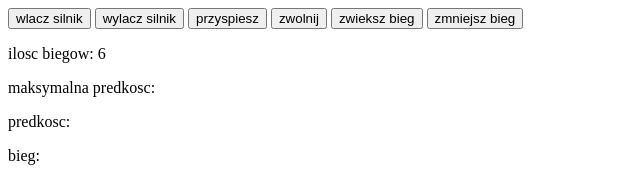
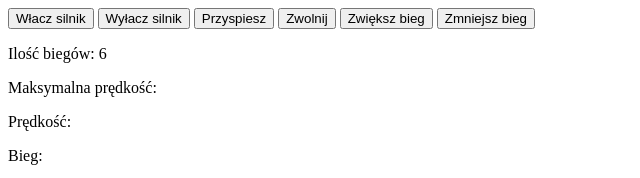
Before and after one commit to Bujnygrzywes/auto, a plain HTML site: page index.html in a window 1280 px wide. Shown: the top 178 px of the page, without its empty margins (0-640 px from the left). Drawn offline with Linux system fonts and the light colour scheme.

Commit message:
FIX: typos

```diff
--- a/index.html
+++ b/index.html
@@ -7,17 +7,17 @@
     <title>Document</title>
   </head>
   <body>
-    <button class="engineOn">wlacz silnik</button>
-    <button class="engineOf">wylacz silnik</button>
-    <button class="accelerate">przyspiesz</button>
-    <button class="slowDown">zwolnij</button>
-    <button class="gearUp">zwieksz bieg</button>
-    <button class="gearDown">zmniejsz bieg</button>
+    <button class="engineOn">Włacz silnik</button>
+    <button class="engineOf">Wyłacz silnik</button>
+    <button class="accelerate">Przyspiesz</button>
+    <button class="slowDown">Zwolnij</button>
+    <button class="gearUp">Zwiększ bieg</button>
+    <button class="gearDown">Zmniejsz bieg</button>
 
-    <p class="maxGears">ilosc biegow: 6</p>
-    <p class="maxSpeed">maksymalna predkosc:</p>
-    <p class="speed">predkosc:</p>
-    <p class="gear">bieg:</p>
+    <p class="maxGears">Ilość biegów: 6</p>
+    <p class="maxSpeed">Maksymalna prędkość:</p>
+    <p class="speed">Prędkość:</p>
+    <p class="gear">Bieg:</p>
 
     <img
       src="./car.png"
```
